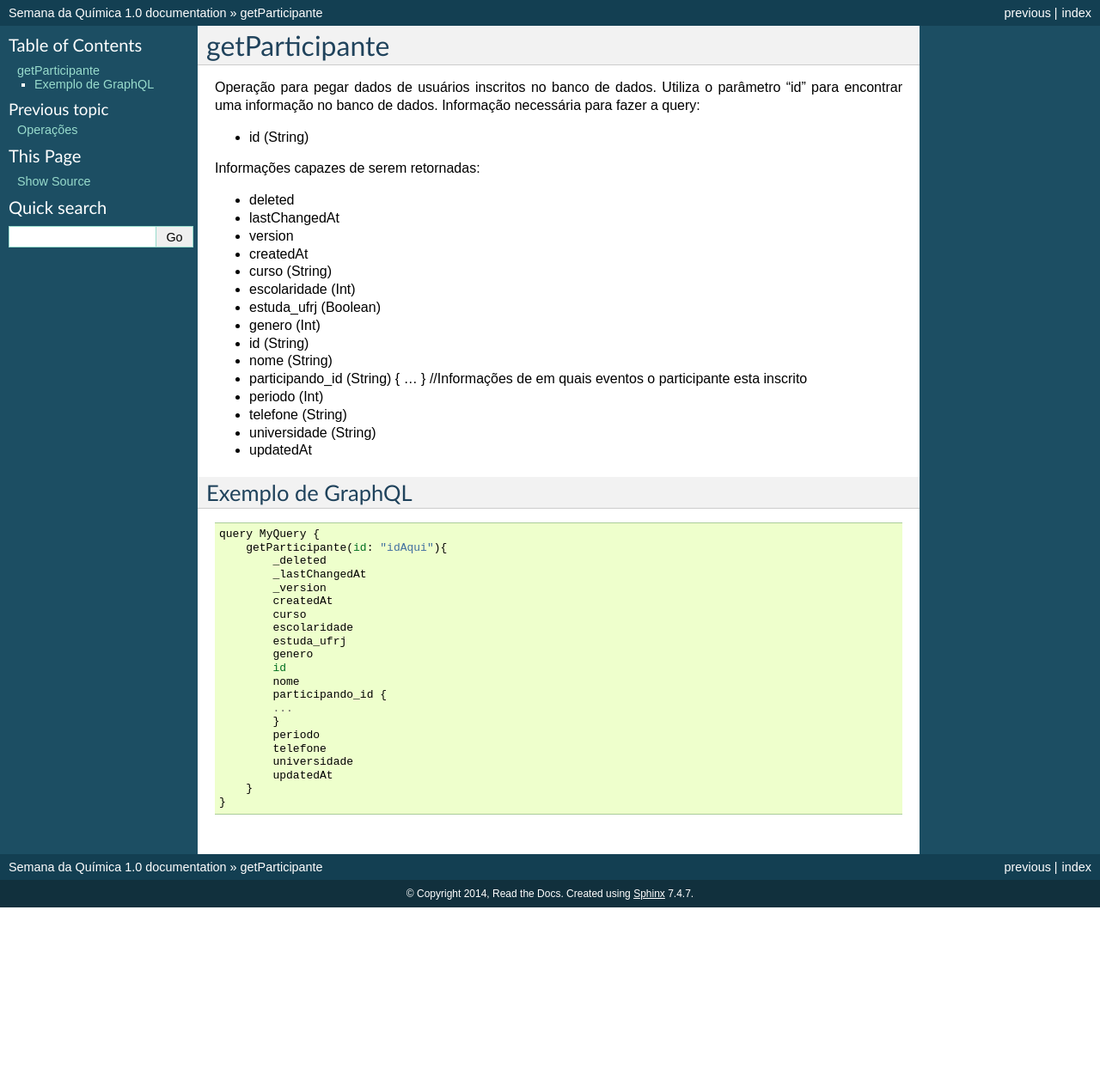
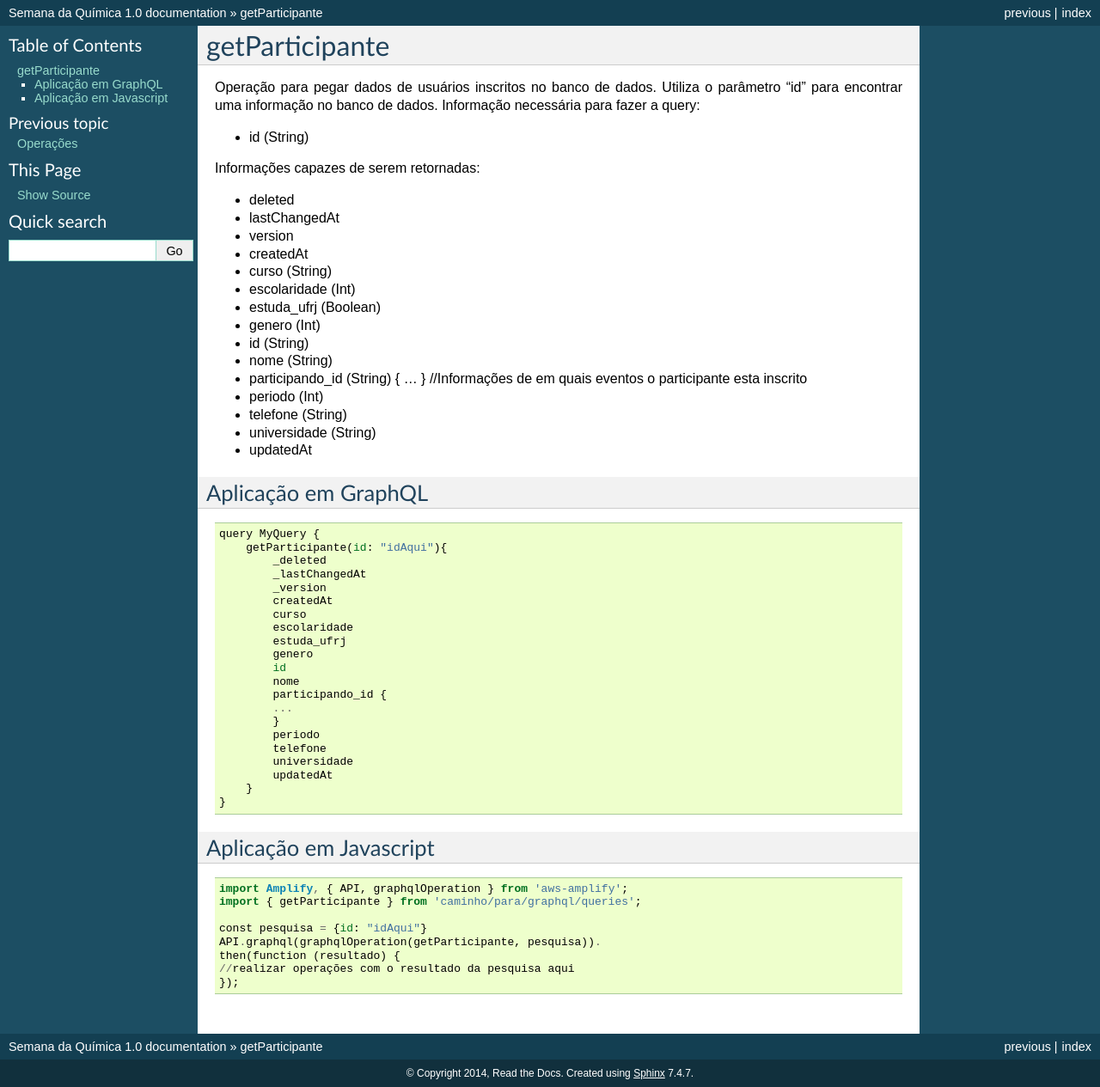
Before and after one commit to Senatauro/SemanaQuimica, a Sphinx documentation site: the page built from docs/operacoes/query/getParticipante.rst, in a window 1280 px wide. Shown: the whole page at 86% size. Built offline with Sphinx 7.4.7, drawn with Linux system fonts in a browser that asks for light colours; before the commit the page ends 1056 px from its top, so only the background shows below that.

Commit message:
mais uma pequena atualização

```diff
--- a/docs/6_exemplos.rst
+++ /dev/null
@@ -1,4 +0,0 @@
-========
-Exemplos
-========
-.. include:: ./operacoes/getParticipante.rst
--- a/docs/index.rst
+++ b/docs/index.rst
@@ -30,7 +30,7 @@ Conteudo:
    :maxdepth: 2
    :caption: Exemplos
 
-   ./operacoes/getParticipante.rst
+   ./operacoes/query/getParticipante.rst
 
 
 Indices e tabelas
--- a/docs/operacoes/getParticipante.rst
+++ b/docs/operacoes/query/getParticipante.rst
@@ -28,7 +28,7 @@ Informações capazes de serem retornadas:
 .. _ex_GetParticipante:
 
 ***********************
-Exemplo de GraphQL
+Aplicação em GraphQL
 ***********************
 
 ::
@@ -54,3 +54,18 @@ Exemplo de GraphQL
             updatedAt
         }
     }
+
+***********************
+Aplicação em Javascript
+***********************
+
+::
+
+    import Amplify, { API, graphqlOperation } from 'aws-amplify';
+    import { getParticipante } from 'caminho/para/graphql/queries';
+
+    const pesquisa = {id: "idAqui"}
+    API.graphql(graphqlOperation(getParticipante, pesquisa)).
+    then(function (resultado) {
+    //realizar operações com o resultado da pesquisa aqui
+    });
```
